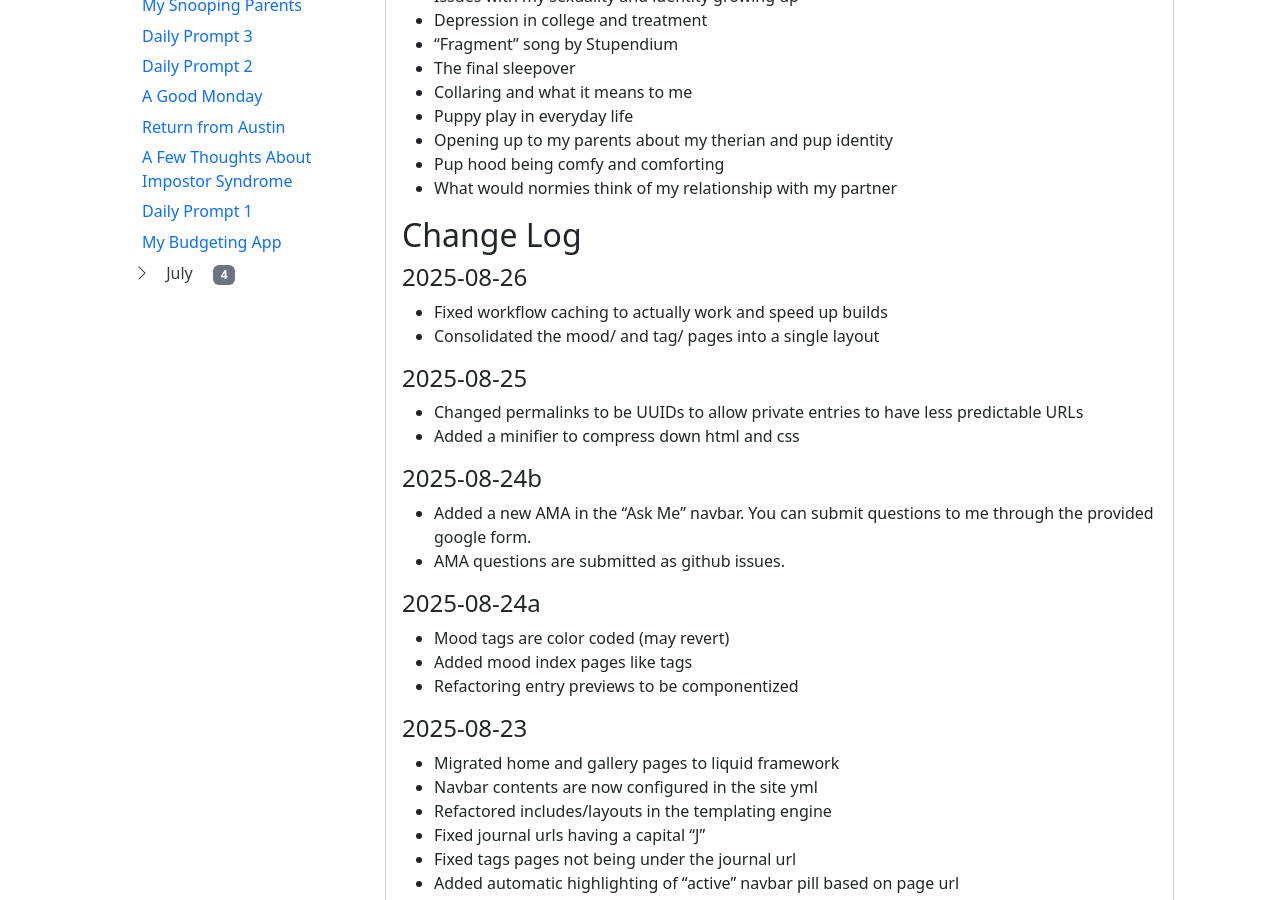
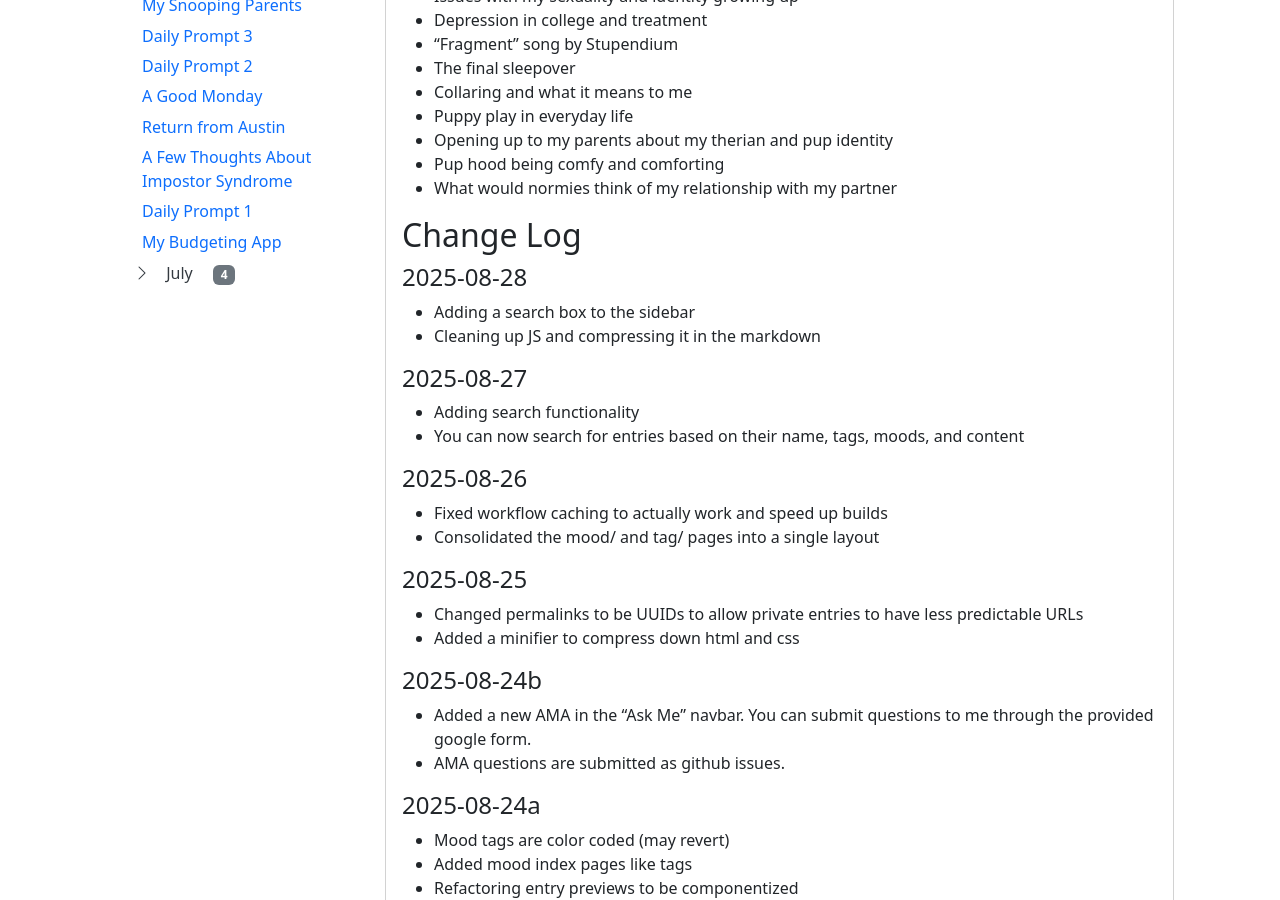
Before and after one commit to SabinDarkstone/SabinDarkstone.github.io, a Jekyll site: the page built from site/_journal/welcome.md, in a window 1280 px wide and 900 px high, scrolled down 579 px. Built offline with Jekyll 4.4.1, drawn with Linux system fonts in a browser that asks for light colours.

Commit message:
Updating changelog

```diff
--- a/site/_journal/welcome.md
+++ b/site/_journal/welcome.md
@@ -24,6 +25,14 @@ Welcome to my journal!
 - What would normies think of my relationship with my partner
 
 ## Change Log
+
+#### 2025-08-28
+- Adding a search box to the sidebar
+- Cleaning up JS and compressing it in the markdown
+
+#### 2025-08-27
+- Adding search functionality
+- You can now search for entries based on their name, tags, moods, and content
 
 #### 2025-08-26
 - Fixed workflow caching to actually work and speed up builds
```
Also changed, not shown: other parts of site/_journal/welcome.md (+1 -0 lines).
